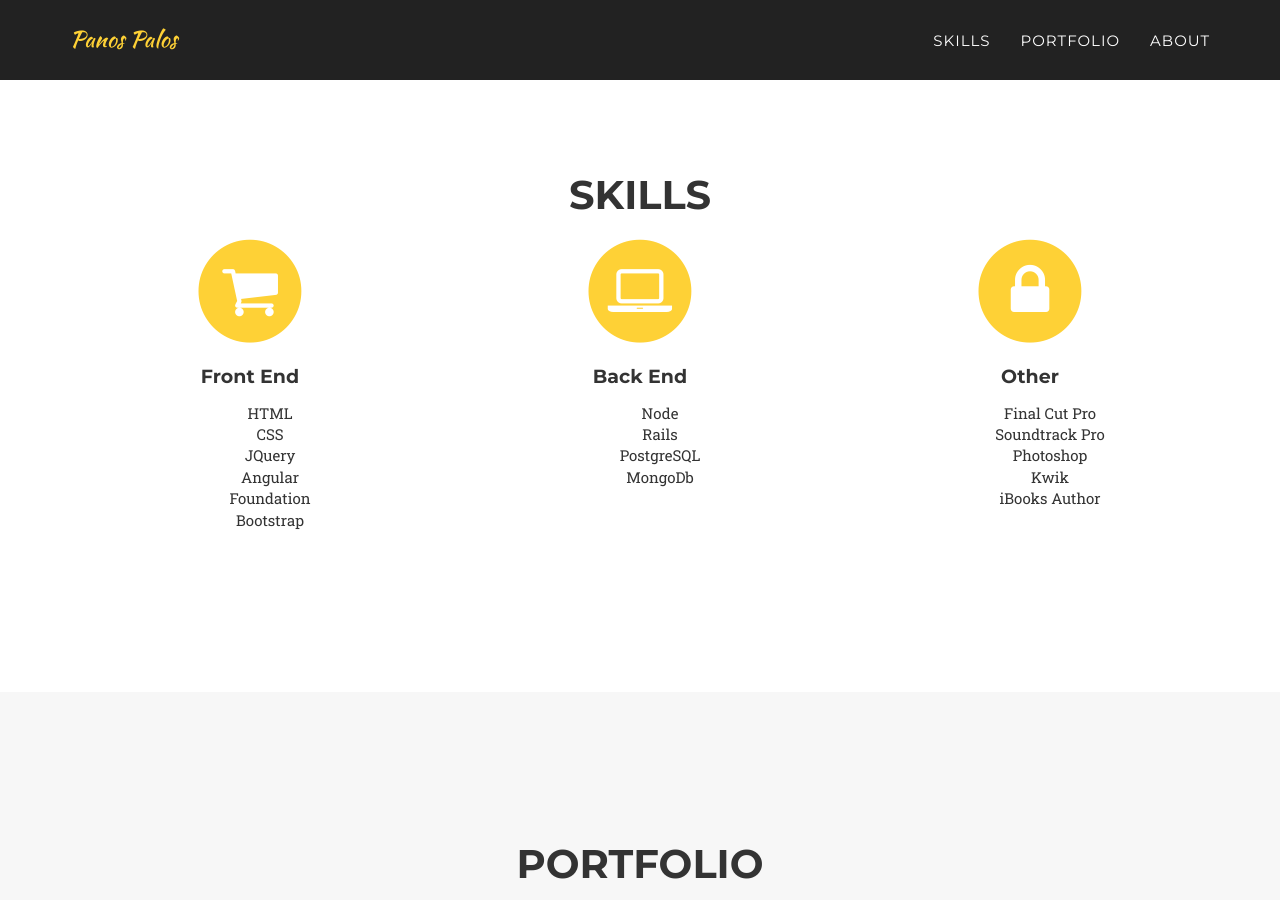
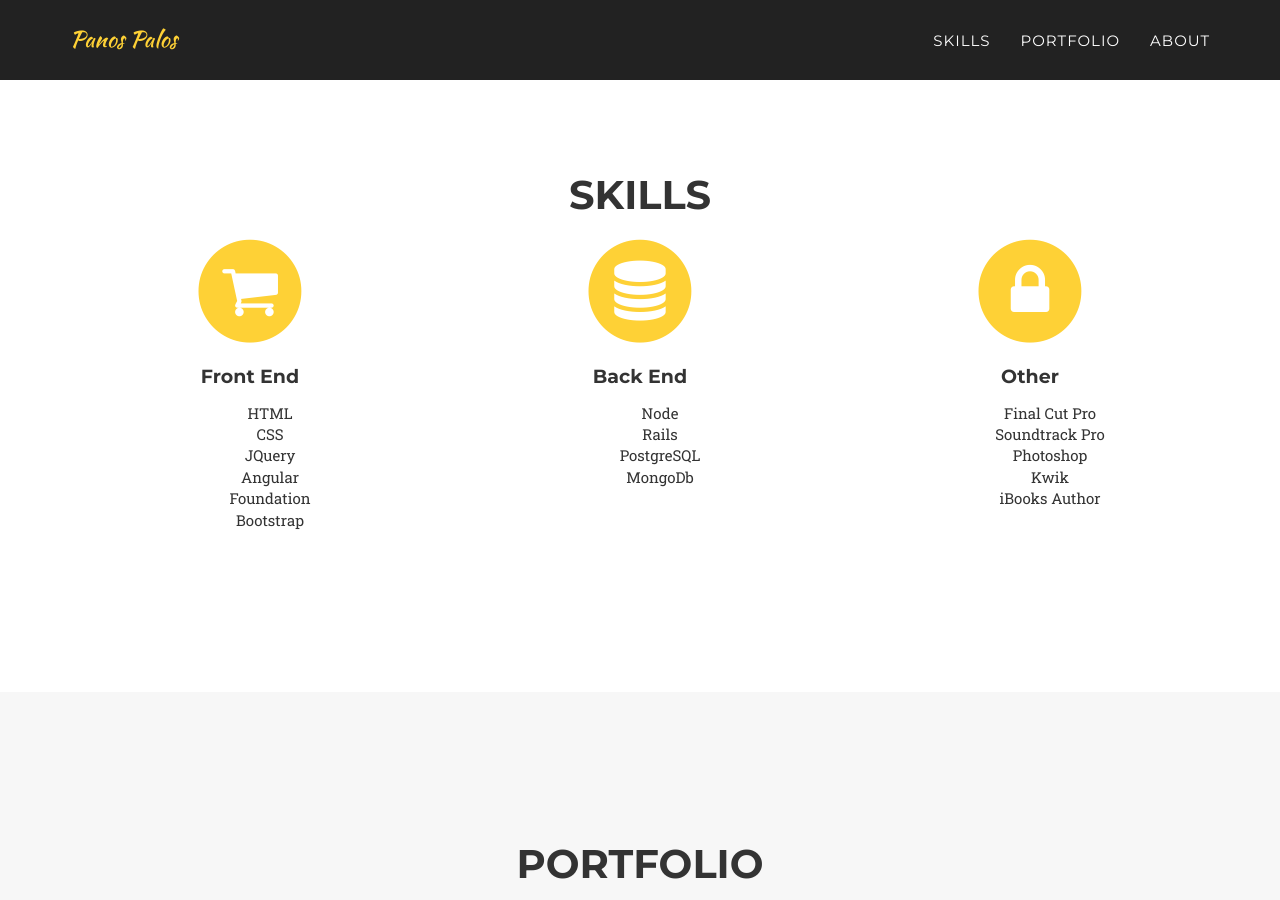
Before and after one commit to panox/panox.github.io, a Jekyll site: the page built from index.html, in a window 1280 px wide and 900 px high, scrolled down 810 px. Built offline with Jekyll 4.4.1, drawn with Linux system fonts in a browser that asks for light colours; some web fonts are replaced.

Commit message:
back end database icon

```diff
--- a/_includes/services.html
+++ b/_includes/services.html
@@ -25,7 +25,7 @@
                 <div class="col-md-4">
                     <span class="fa-stack fa-4x">
                         <i class="fa fa-circle fa-stack-2x text-primary"></i>
-                        <i class="fa fa-laptop fa-stack-1x fa-inverse"></i>
+                        <i class="fa fa-database fa-stack-1x fa-inverse"></i>
                     </span>
                     <h4 class="service-heading">Back End</h4>
                     <ul>
```
